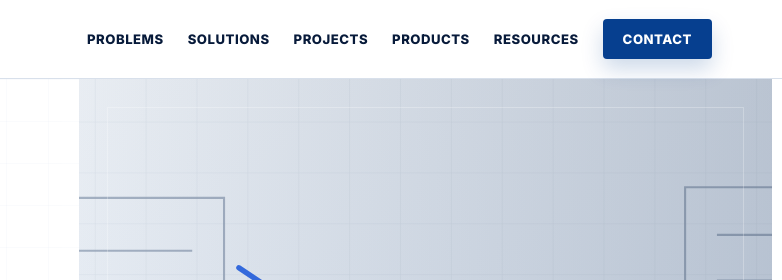
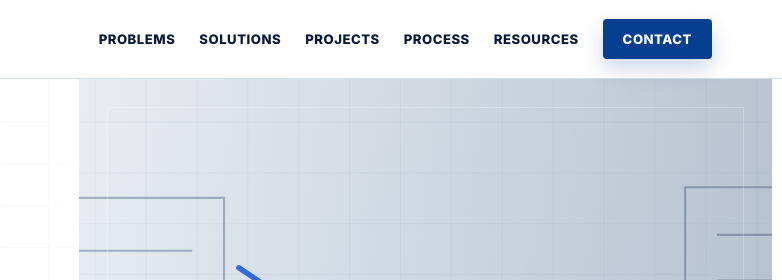
Before and after one commit to TylerDaGeorge/tylerdageorge.github.io, a plain HTML site: page index.html in a window 1280 px wide. Shown: the top 280 px of the page, 498-1280 px from the left. Drawn offline with Linux system fonts and the light colour scheme.

Commit message:
Refine homepage navigation priorities

```diff
--- a/index.html
+++ b/index.html
@@ -56,7 +56,7 @@
         <a href="#problems">Problems</a>
         <a href="#solutions">Solutions</a>
         <a href="#work">Projects</a>
-        <a href="#products">Products</a>
+        <a href="#process">Process</a>
         <a href="#resources">Resources</a>
         <a class="nav-button" href="#contact">Contact</a>
       </nav>
@@ -66,7 +66,7 @@
       <a href="#problems">Problems</a>
       <a href="#solutions">Solutions</a>
       <a href="#work">Projects</a>
-      <a href="#products">Products</a>
+      <a href="#process">Process</a>
       <a href="#resources">Resources</a>
       <a class="mobile-nav-contact" href="#contact">Contact</a>
     </nav>
```
